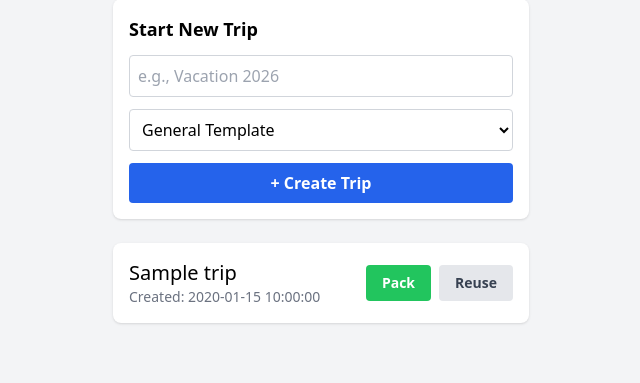
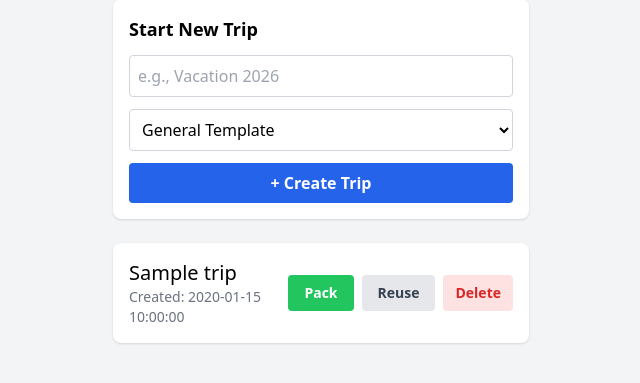
Before and after one commit to lilcheeks/travel-pack-companion, a Flask app: page / in a window 1280 px wide. Shown: the part 77-460 px from the top of the page, without its empty margins (319-959 px from the left). Run offline with Flask 3, Linux system fonts and the light colour scheme; tables that the repository leaves empty hold one stand-in row (values such as "Sample post"); some libraries are stand-ins or nearby versions.

Commit message:
Update index.html
updated form with delete

```diff
--- a/templates/index.html
+++ b/templates/index.html
@@ -45,6 +45,10 @@
                         <input type="hidden" name="new_name" value="{{ trip.name }} (Copy)">
                         <button type="submit" class="bg-gray-200 text-gray-700 px-4 py-2 rounded text-sm font-bold">Reuse</button>
                     </form>
+
+                    <form action="/delete_trip/{{ trip.id }}" method="POST" onsubmit="return confirm('Delete this trip forever?')">
+                    <button type="submit" class="bg-red-100 text-red-600 px-3 py-2 rounded text-sm font-bold">Delete</button>
+                    </form>
                 </div>
             </div>
             {% endfor %}
```
